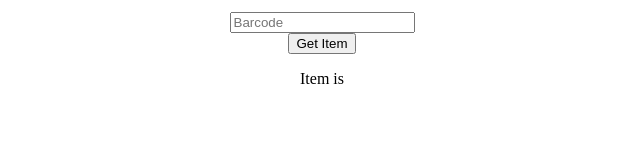
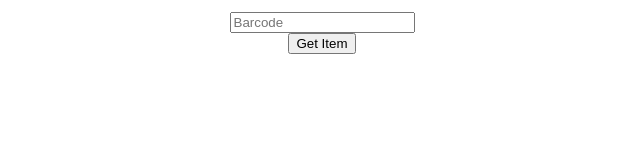
Before and after one commit to jeanbblakely/weeding-app, an Angular app: page / in a window 1280 px wide. Shown: the part 126-286 px from the top of the page, without its empty margins (318-958 px from the left). Built offline with nearby package versions, Linux system fonts and the light colour scheme.

Commit message:
pulling display info from object

```diff
--- a/src/app/apiservice.service.ts
+++ b/src/app/apiservice.service.ts
@@ -1,6 +1,7 @@
 import { Injectable } from '@angular/core';
 import { HttpClient } from '@angular/common/http';
 import { Observable, of, Subject } from 'rxjs';
+import {map } from 'rxjs/operators';
 
 @Injectable({
   providedIn: 'root'
@@ -11,6 +12,7 @@ export class ApiserviceService {
 
   getItem(apikey, barcode) {
     console.log('https://api-na.hosted.exlibrisgroup.com/almaws/v1/items?item_barcode=' + barcode + '&apikey=' + apikey);
-    return this.httpClient.get('https://api-na.hosted.exlibrisgroup.com/almaws/v1/items?item_barcode=' + barcode + '&apikey=' + apikey);
+    return this.httpClient.get('https://api-na.hosted.exlibrisgroup.com/almaws/v1/items?item_barcode=' + barcode + '&apikey=' + apikey)
+      .pipe(map(res => res));
   }
 }
--- a/src/app/lazylists/lazylists.component.html
+++ b/src/app/lazylists/lazylists.component.html
@@ -9,4 +9,4 @@
     <button (click)="getItem()">Get Item</button>
 </div>
 
-<p>Item is {{item}}</p>
+<p *ngIf="item">Item is {{item.bib_data.title}}</p>
--- a/src/app/lazylists/lazylists.component.ts
+++ b/src/app/lazylists/lazylists.component.ts
@@ -1,6 +1,6 @@
 import { Component, OnInit, ViewChild } from '@angular/core';
 import { ApiserviceService } from '../apiservice.service';
-
+import { Item } from '../models/item';
 
 @Component({
   selector: 'app-lazylists',
@@ -24,7 +24,8 @@ export class LazylistsComponent implements OnInit {
       this.apiService.getItem(this.apikey, this.barcode).subscribe(item => {
         console.log(item);
         this.item = item;
-        console.log(this.item, 'item'); });
+        console.log(this.item.bib_data.mms_id, 'item bib data');
+      });
       this.barcode = '';
     } else {
       console.log('Bad barcode');
--- /dev/null
+++ b/src/app/models/item.ts
@@ -0,0 +1,5 @@
+export class Item {
+    bib_data: {};
+    holding_data: {};
+    item_data: {};
+}
```
Also changed, not shown: 1 other file (tests, documents, lock files or other folders).
